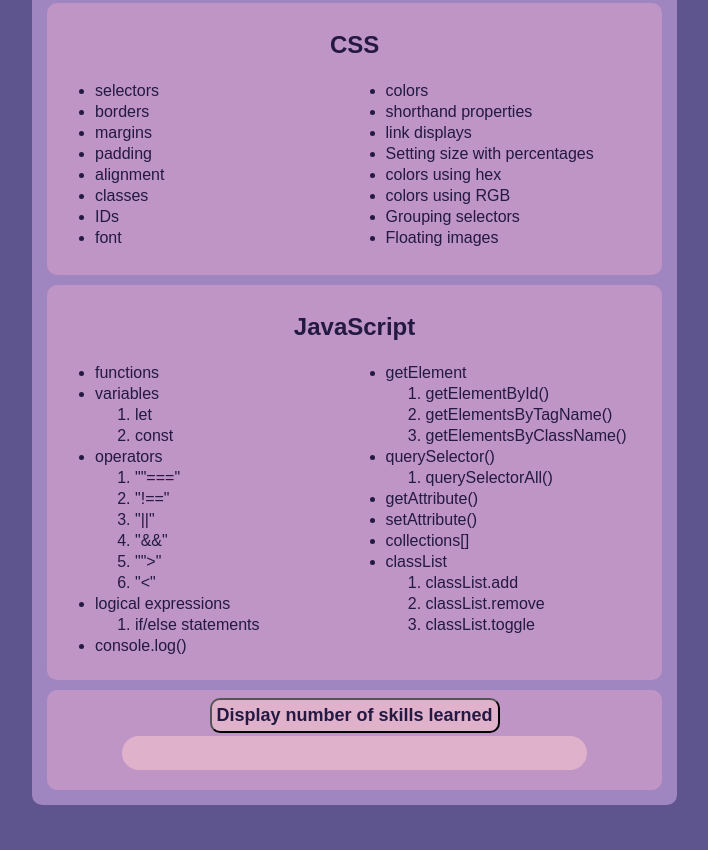
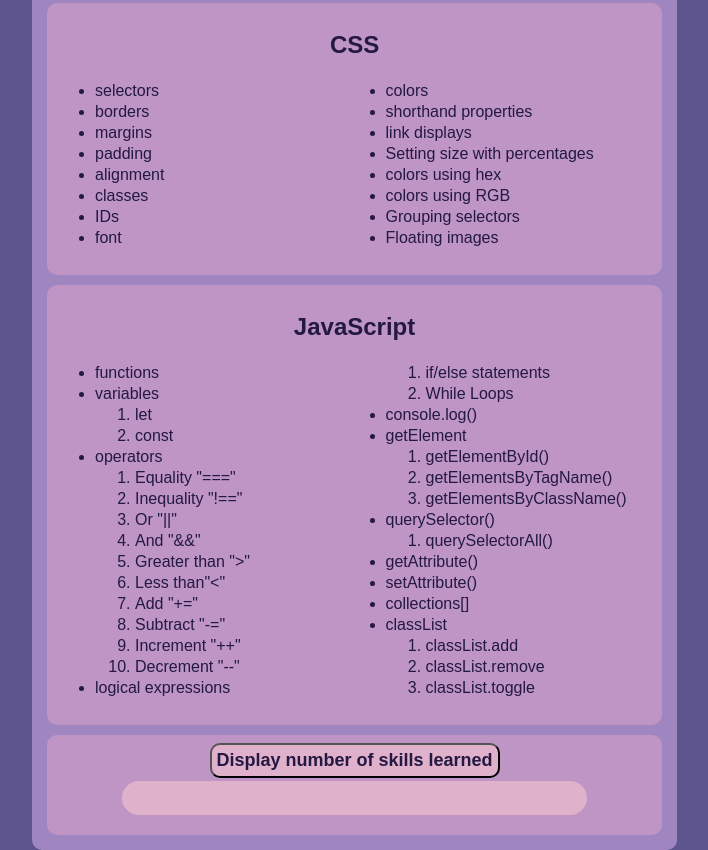
Before and after one commit to DanielleIsMe/projects, a plain HTML site: page live/skills.html in a window 1280 px wide. Shown: the part 482-1332 px from the top of the page, without its empty margins (258-966 px from the left). Before the commit the page ends 1287 px from the top, so only its background shows below. Drawn offline with Linux system fonts and the light colour scheme.

Commit message:
added descriptions of operators and new while loop skill

```diff
--- a/live/skills.html
+++ b/live/skills.html
@@ -77,16 +77,21 @@
                     </ol>
                 <li>operators</li>
                     <ol>
-                        <li>""==="</li>
-                        <li>"!=="</li>
-                        <li>"||"</li>
-                        <li>"&&"</li>
-                        <li>"">"</li>
-                        <li>"<"</li>
+                        <li>Equality "==="</li>
+                        <li>Inequality "!=="</li>
+                        <li>Or "||"</li>
+                        <li>And "&&"</li>
+                        <li>Greater than ">"</li>
+                        <li>Less than"<"</li>
+                        <li>Add "+="</li>
+                        <li>Subtract "-="</li>
+                        <li>Increment "++"</li>
+                        <li>Decrement "--"</li>
                     </ol>
                 <li>logical expressions</li>
                     <ol>
                         <li>if/else statements</li>
+                        <li>While Loops</li>
                     </ol>
                 <li>console.log()</li>
                 <li>getElement</li>
```
Also changed, not shown: Learning/learningScript.js (+75 -1 lines).
